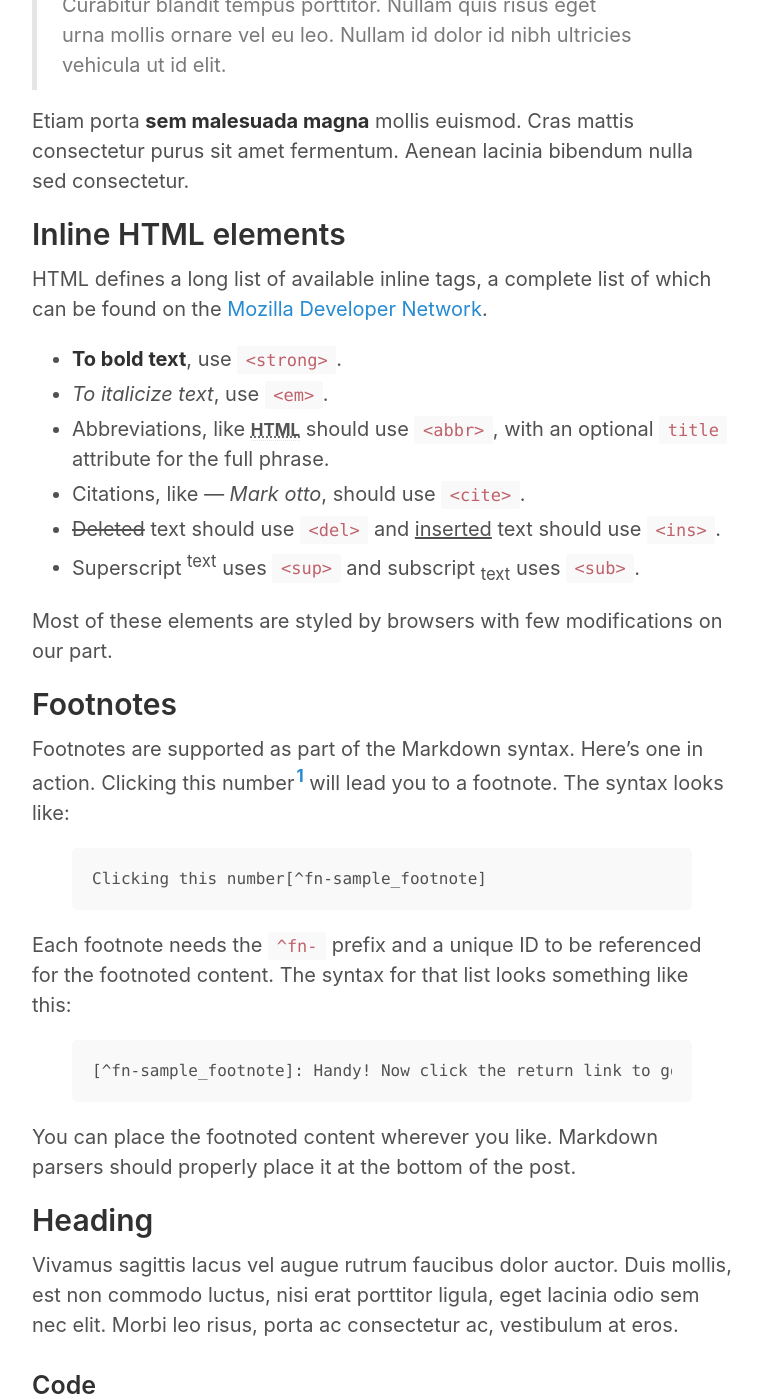
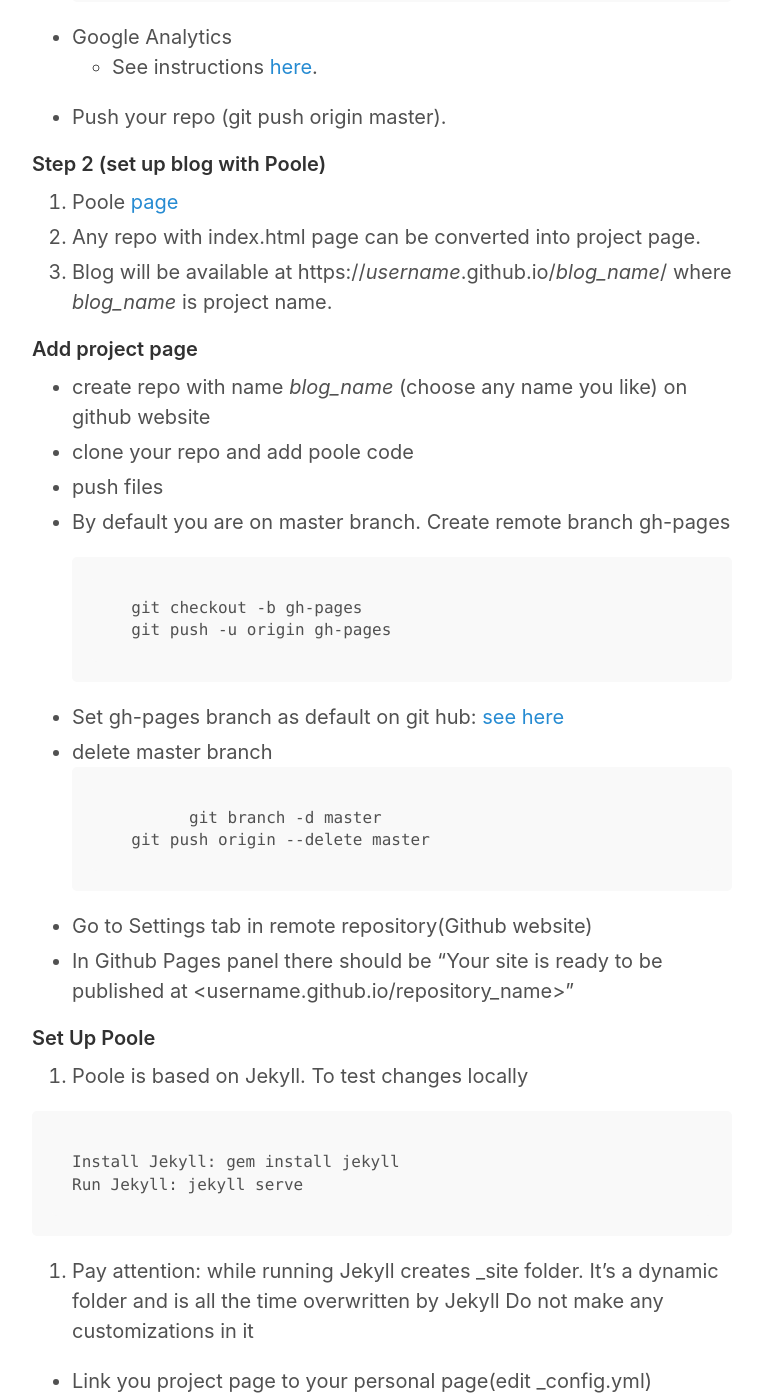
Before and after one commit to mirigmirig/blog, a Jekyll site: the page built from _posts/2018-09-22-how-to-set-up-your-page-with-git-hub.md, in a window 1280 px wide and 1400 px high, scrolled down 776 px. Shown: the whole window, without its empty margins (258-1020 px from the left). Built offline with Jekyll 4.4.1, drawn with Linux system fonts in a browser that asks for light colours; some of the changed text lies outside the part shown.

Commit message:
added first note

````diff
--- a/_config.yml
+++ b/_config.yml
@@ -6,7 +6,7 @@
 tagline:             The Jekyll Butler
 home:                https://mirigmirig.github.io
 url:                 https://mirigmirig.github.io/blog
-paginate:            1
+paginate:            5
 baseurl:             /blog
 
 # Assets
--- a/_posts/2018-09-22-how-to-set-up-your-page-with-git-hub.md
+++ b/_posts/2018-09-22-how-to-set-up-your-page-with-git-hub.md
@@ -3,173 +3,73 @@
 title: How To Set Up The Personal Page And Blog With GitHub
 ---
 
+## How To:
 
-1. Create a new repo in the GitHub application. Name format: **username.github.io**. Push your repo.
-2. Move website files to the repo. Home page HTML file name : index.html Commit and push them
-3. I used https://html5up.net/
-4.
+##### Step 1 (personal GitHub Page).
+* Create a new repo in the GitHub application.
+* Move website files to the repo. Home page HTML file name : index.html
+        * There are a lot of websites to get nice templates. I used [html5up](https://html5up.net/).
+        * Customize the template.
 
+	```
+	create local project folder
+	git init
+	git add (to add new website to the repo)
+	git commit -m "description of commit"
+	create repo on GitHub:
+		name format: **username.github.io**
+	add your remote repo to the local repo:
+		git remote add origin repo_URL
+	```
+* Google Analytics
+	* See instructions [here](https://support.google.com/analytics/answer/1008015?hl=en).
+* Push your repo (git push origin master).
 
-<div class="message">
-  Howdy! This is an example blog post that shows several types of HTML content supported in this theme.
-</div>
+##### Step 2 (set up blog with Poole)
+1. Poole [page](https://github.com/poole/poole)
+2. Any repo with index.html page can be converted into project page.
+3. Blog will be available at https://_username_.github.io/_blog_name_/ where _blog_name_ is project name.
 
-Cum sociis natoque penatibus et magnis <a href="#">dis parturient montes</a>, nascetur ridiculus mus. *Aenean eu leo quam.* Pellentesque ornare sem lacinia quam venenatis vestibulum. Sed posuere consectetur est at lobortis. Cras mattis consectetur purus sit amet fermentum.
+###### Add project page
+* create repo with name _blog_name_ (choose any name you like) on github website
+* clone your repo and add poole code
+* push files
+* By default you are on master branch. Create remote branch gh-pages
 
-> Curabitur blandit tempus porttitor. Nullam quis risus eget urna mollis ornare vel eu leo. Nullam id dolor id nibh ultricies vehicula ut id elit.
+	```
+	git checkout -b gh-pages
+	git push -u origin gh-pages
+	```
+* Set gh-pages branch as default on git hub: [see here](https://help.github.com/articles/setting-the-default-branch/)
+* delete master branch
+	```
+ 	git branch -d master
+	git push origin --delete master
+	```
+* Go to Settings tab in remote repository(Github website)
+* In Github Pages panel there should be "Your site is ready to be published at <username.github.io/repository_name>"
 
-Etiam porta **sem malesuada magna** mollis euismod. Cras mattis consectetur purus sit amet fermentum. Aenean lacinia bibendum nulla sed consectetur.
+###### Set Up Poole
+1. Poole is based on Jekyll. To test changes locally
 
-## Inline HTML elements
+```
+Install Jekyll: gem install jekyll
+Run Jekyll: jekyll serve
+```
+2. Pay attention: while running Jekyll creates _site folder. It's a dynamic folder and is all the time overwritten by Jekyll
+Do not make any customizations in it
 
-HTML defines a long list of available inline tags, a complete list of which can be found on the [Mozilla Developer Network](https://developer.mozilla.org/en-US/docs/Web/HTML/Element).
+* Link you project page to your personal page(edit _config.yml)
 
-- **To bold text**, use `<strong>`.
-- *To italicize text*, use `<em>`.
-- Abbreviations, like <abbr title="HyperText Markup Langage">HTML</abbr> should use `<abbr>`, with an optional `title` attribute for the full phrase.
-- Citations, like <cite>&mdash; Mark otto</cite>, should use `<cite>`.
-- <del>Deleted</del> text should use `<del>` and <ins>inserted</ins> text should use `<ins>`.
-- Superscript <sup>text</sup> uses `<sup>` and subscript <sub>text</sub> uses `<sub>`.
+```
+# Setup
+title:               Blog Title Here
+tagline:             ''
+home:                https://_username_.github.io
+url:                 https://username.github.io/_blog_name_
+paginate:            5
+baseurl:             /_blog_
 
-Most of these elements are styled by browsers with few modifications on our part.
+```
 
-## Footnotes
-
-Footnotes are supported as part of the Markdown syntax. Here's one in action. Clicking this number[^fn-sample_footnote] will lead you to a footnote. The syntax looks like:
-
-{% highlight text %}
-Clicking this number[^fn-sample_footnote]
-{% endhighlight %}
-
-Each footnote needs the `^fn-` prefix and a unique ID to be referenced for the footnoted content. The syntax for that list looks something like this:
-
-{% highlight text %}
-[^fn-sample_footnote]: Handy! Now click the return link to go back.
-{% endhighlight %}
-
-You can place the footnoted content wherever you like. Markdown parsers should properly place it at the bottom of the post.
-
-## Heading
-
-Vivamus sagittis lacus vel augue rutrum faucibus dolor auctor. Duis mollis, est non commodo luctus, nisi erat porttitor ligula, eget lacinia odio sem nec elit. Morbi leo risus, porta ac consectetur ac, vestibulum at eros.
-
-### Code
-
-Inline code is available with the `<code>` element. Snippets of multiple lines of code are supported through Pygments. Longer lines will automatically scroll horizontally when needed.
-
-{% highlight js %}
-// Example can be run directly in your JavaScript console
-
-// Create a function that takes two arguments and returns the sum of those arguments
-var adder = new Function("a", "b", "return a + b");
-
-// Call the function
-adder(2, 6);
-// > 8
-{% endhighlight %}
-
-You may also optionally show code snippets with line numbers. Add `linenos` to the Pygments tags.
-
-{% highlight js linenos %}
-// Example can be run directly in your JavaScript console
-
-// Create a function that takes two arguments and returns the sum of those arguments
-var adder = new Function("a", "b", "return a + b");
-
-// Call the function
-adder(2, 6);
-// > 8
-{% endhighlight %}
-
-Aenean lacinia bibendum nulla sed consectetur. Etiam porta sem malesuada magna mollis euismod. Fusce dapibus, tellus ac cursus commodo, tortor mauris condimentum nibh, ut fermentum massa.
-
-### Gists via GitHub Pages
-
-Vestibulum id ligula porta felis euismod semper. Nullam quis risus eget urna mollis ornare vel eu leo. Donec sed odio dui.
-
-{% gist 13f94b734a4ddb132735 gist.md %}
-
-Aenean eu leo quam. Pellentesque ornare sem lacinia quam venenatis vestibulum. Nullam quis risus eget urna mollis ornare vel eu leo. Cum sociis natoque penatibus et magnis dis parturient montes, nascetur ridiculus mus. Donec sed odio dui. Vestibulum id ligula porta felis euismod semper.
-
-### Lists
-
-Cum sociis natoque penatibus et magnis dis parturient montes, nascetur ridiculus mus. Aenean lacinia bibendum nulla sed consectetur. Etiam porta sem malesuada magna mollis euismod. Fusce dapibus, tellus ac cursus commodo, tortor mauris condimentum nibh, ut fermentum massa justo sit amet risus.
-
-* Praesent commodo cursus magna, vel scelerisque nisl consectetur et.
-* Donec id elit non mi porta gravida at eget metus.
-* Nulla vitae elit libero, a pharetra augue.
-
-Donec ullamcorper nulla non metus auctor fringilla. Nulla vitae elit libero, a pharetra augue.
-
-1. Vestibulum id ligula porta felis euismod semper.
-2. Cum sociis natoque penatibus et magnis dis parturient montes, nascetur ridiculus mus.
-3. Maecenas sed diam eget risus varius blandit sit amet non magna.
-
-Cras mattis consectetur purus sit amet fermentum. Sed posuere consectetur est at lobortis.
-
-<dl>
-  <dt>HyperText Markup Language (HTML)</dt>
-  <dd>The language used to describe and define the content of a Web page</dd>
-
-  <dt>Cascading Style Sheets (CSS)</dt>
-  <dd>Used to describe the appearance of Web content</dd>
-
-  <dt>JavaScript (JS)</dt>
-  <dd>The programming language used to build advanced Web sites and applications</dd>
-</dl>
-
-Integer posuere erat a ante venenatis dapibus posuere velit aliquet. Morbi leo risus, porta ac consectetur ac, vestibulum at eros. Nullam quis risus eget urna mollis ornare vel eu leo.
-
-### Images
-
-Quisque consequat sapien eget quam rhoncus, sit amet laoreet diam tempus. Aliquam aliquam metus erat, a pulvinar turpis suscipit at.
-
-![placeholder](http://placehold.it/800x400 "Large example image")
-![placeholder](http://placehold.it/400x200 "Medium example image")
-![placeholder](http://placehold.it/200x200 "Small example image")
-
-### Tables
-
-Aenean lacinia bibendum nulla sed consectetur. Lorem ipsum dolor sit amet, consectetur adipiscing elit.
-
-<table>
-  <thead>
-    <tr>
-      <th>Name</th>
-      <th>Upvotes</th>
-      <th>Downvotes</th>
-    </tr>
-  </thead>
-  <tfoot>
-    <tr>
-      <td>Totals</td>
-      <td>21</td>
-      <td>23</td>
-    </tr>
-  </tfoot>
-  <tbody>
-    <tr>
-      <td>Alice</td>
-      <td>10</td>
-      <td>11</td>
-    </tr>
-    <tr>
-      <td>Bob</td>
-      <td>4</td>
-      <td>3</td>
-    </tr>
-    <tr>
-      <td>Charlie</td>
-      <td>7</td>
-      <td>9</td>
-    </tr>
-  </tbody>
-</table>
-
-Nullam id dolor id nibh ultricies vehicula ut id elit. Sed posuere consectetur est at lobortis. Nullam quis risus eget urna mollis ornare vel eu leo.
-
------
-
-Want to see something else added? <a href="https://github.com/poole/poole/issues/new">Open an issue.</a>
-
-[^fn-sample_footnote]: Handy! Now click the return link to go back.
+3. About configuration option see [here](https://jekyllrb.com/docs/configuration/options/) and about pagination see [here](https://jekyllrb.com/docs/pagination/)
````
